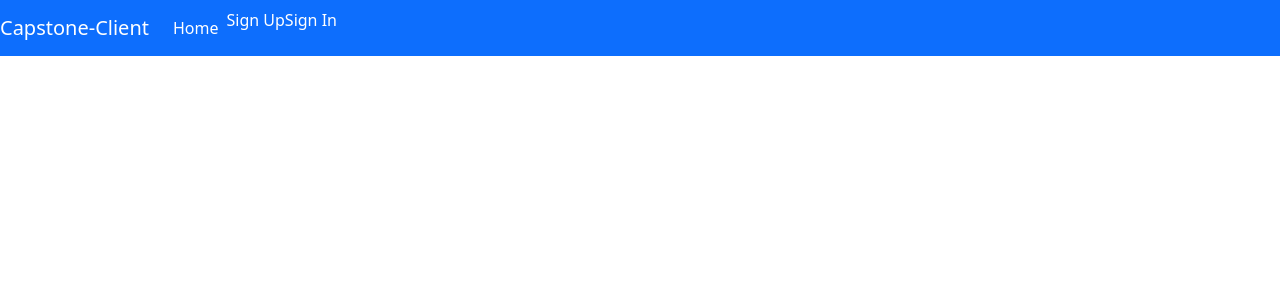
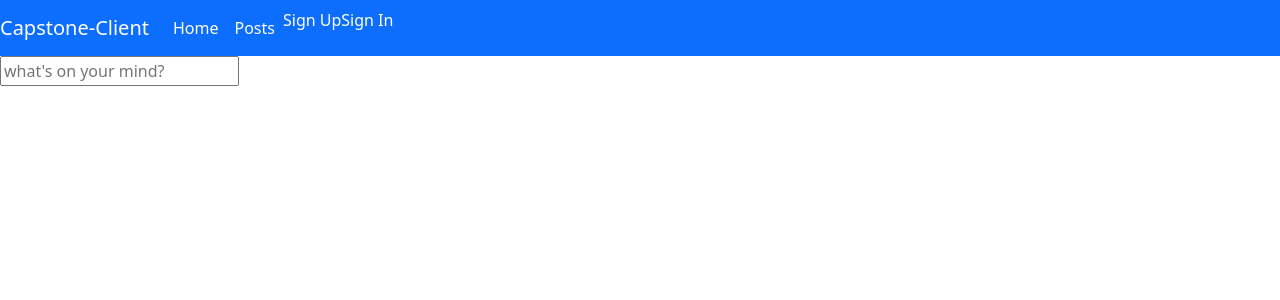
Before and after one commit to infinitelyann/Capstone-Client, a React (Create React App) app in the folder react-auth-boilerplate-main/: page /posts in a window 1280 px wide. Shown: the top 300 px of the page. Built offline with nearby package versions, Linux system fonts and the light colour scheme.

Commit message:
added post page

```diff
--- a/react-auth-boilerplate-main/src/App.js
+++ b/react-auth-boilerplate-main/src/App.js
@@ -7,6 +7,7 @@ import { v4 as uuid } from 'uuid'
 import AutoDismissAlert from './components/shared/AutoDismissAlert/AutoDismissAlert'
 import Header from './components/shared/Header'
 import RequireAuth from './components/shared/RequireAuth'
+import CreatePost from './components/CreatePost'
 import Home from './components/Home'
 import SignUp from './components/auth/SignUp'
 import SignIn from './components/auth/SignIn'
@@ -18,10 +19,10 @@ const App = () => {
   const [user, setUser] = useState(null)
   const [msgAlerts, setMsgAlerts] = useState([])
 
-  console.log('user in app', user)
-  console.log('message alerts', msgAlerts)
+//   console.log('user in app', user)
+//   console.log('message alerts', msgAlerts)
   const clearUser = () => {
-    console.log('clear user ran')
+    // console.log('clear user ran')
     setUser(null)
   }
 
@@ -44,6 +45,7 @@ const App = () => {
 			<Fragment>
 				<Header user={user} />
 				<Routes>
+					<Route path='/posts' element={<CreatePost msgAlert={msgAlert} user={user} />}/>
 					<Route path='/' element={<Home msgAlert={msgAlert} user={user} />} />
 					<Route
 						path='/sign-up'
--- /dev/null
+++ b/react-auth-boilerplate-main/src/components/CreatePost.js
@@ -0,0 +1,12 @@
+import React from "react";
+import { Form } from "react-bootstrap";
+
+const CreatePost = () =>{
+return(
+    <Form>
+        <input placeholder="what's on your mind?"></input>
+    </Form>
+)
+}
+
+export default CreatePost
--- a/react-auth-boilerplate-main/src/components/Home.js
+++ b/react-auth-boilerplate-main/src/components/Home.js
@@ -1,6 +1,6 @@
 const Home = (props) => {
 	// const { msgAlert, user } = props
-	console.log('props in home', props)
+	// console.log('props in home', props)
 
 	return (
 		<>
--- a/react-auth-boilerplate-main/src/components/auth/ChangePassword.js
+++ b/react-auth-boilerplate-main/src/components/auth/ChangePassword.js
@@ -25,7 +25,7 @@ const ChangePassword = (props) => {
 		event.preventDefault()
 
 		const { msgAlert, user } = props
-        console.log('the user', user)
+        // console.log('the user', user)
 
 
         const passwords = {oldPassword, newPassword}
--- a/react-auth-boilerplate-main/src/components/auth/SignIn.js
+++ b/react-auth-boilerplate-main/src/components/auth/SignIn.js
@@ -28,7 +28,7 @@ const SignIn = (props) => {
 
 	const onSignIn = (event) => {
 		event.preventDefault()
-        console.log('the props', props)
+        // console.log('the props', props)
 		const { msgAlert, setUser } = props
 
         const credentials = {email, password}
--- a/react-auth-boilerplate-main/src/components/auth/SignOut.js
+++ b/react-auth-boilerplate-main/src/components/auth/SignOut.js
@@ -7,7 +7,7 @@ import messages from '../shared/AutoDismissAlert/messages'
 
 const SignOut = (props) => {
 	const { msgAlert, clearUser, user } = props
-    console.log(props)
+    // console.log(props)
 
     const navigate = useNavigate()
 
--- a/react-auth-boilerplate-main/src/components/shared/Header.js
+++ b/react-auth-boilerplate-main/src/components/shared/Header.js
@@ -39,6 +39,11 @@ const alwaysOptions = (
 				Home
 			</Link>
 		</Nav.Link>
+		<Nav.Link>
+			<Link to='/posts' style={linkStyle}>
+				Posts
+			</Link>
+		</Nav.Link>
 	</>
 )
 
```
Also changed, not shown: react-auth-boilerplate-main/src/api/post.js (added).
